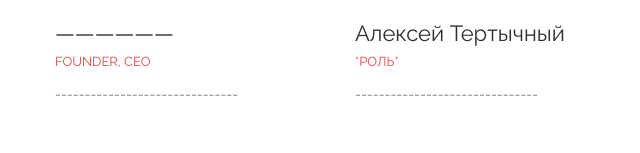
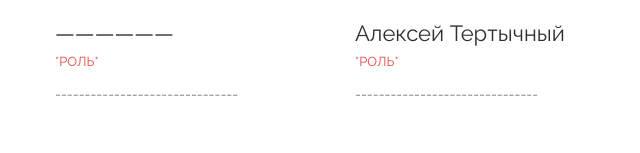
Before and after one commit to Mihanik001/krasastro, a plain HTML site: page index.html in a window 1280 px wide. Shown: the part 2500-2653 px from the top of the page, 0-640 px from the left. Drawn offline with nearby package versions, Linux system fonts and the light colour scheme; files whose address does not match are found by name.

Commit message:
Update index.html

```diff
--- a/index.html
+++ b/index.html
@@ -100,7 +100,7 @@
 				<div class="team__item">
 					<img class="team__photo" src="images/team/8.jpg" alt="">
 					<div class="team__name">——————</div>
-					<div class="team__prof">Founder, CEO</div>
+					<div class="team__prof">*Роль*</div>
 					<div class="team__text">
 						<p>-------------------------------</p>
 					</div>
```
